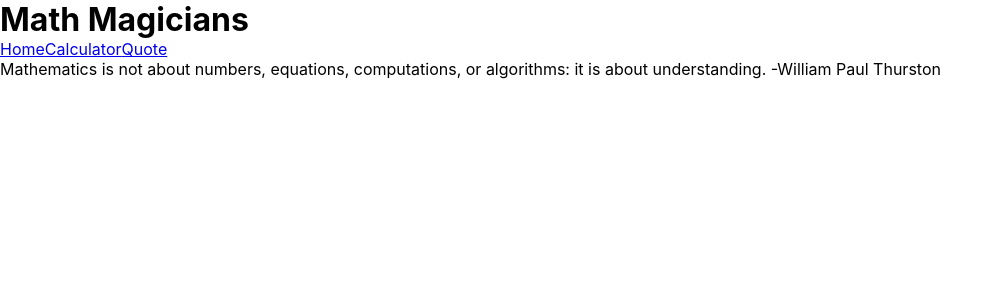
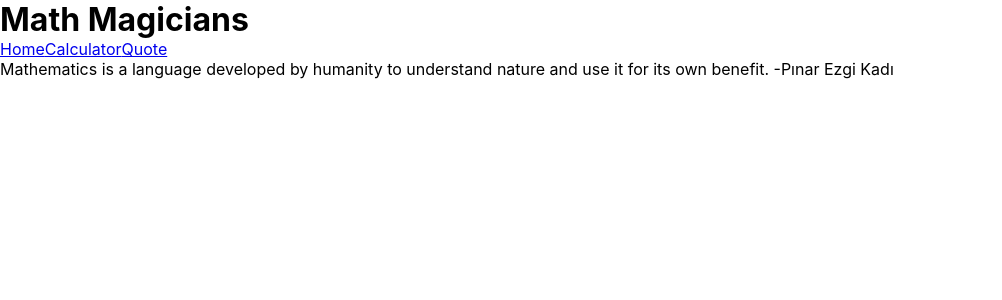
Before and after one commit to bengigo/math-magicians, a React (Create React App) app: page /quote in a window 1280 px wide. Shown: the top 300 px of the page, without its empty margins (0-1002 px from the left). Built offline with nearby package versions, Linux system fonts and the light colour scheme.

Commit message:
Change the quote

```diff
--- a/src/components/Quote.js
+++ b/src/components/Quote.js
@@ -12,8 +12,8 @@ const Quote = () => (
       </nav>
     </header>
     <p>
-      Mathematics is not about numbers, equations, computations, or algorithms:
-      it is about understanding. -William Paul Thurston
+      Mathematics is a language developed by humanity to understand nature and
+      use it for its own benefit. -Pınar Ezgi Kadı
     </p>
   </>
 );
```
